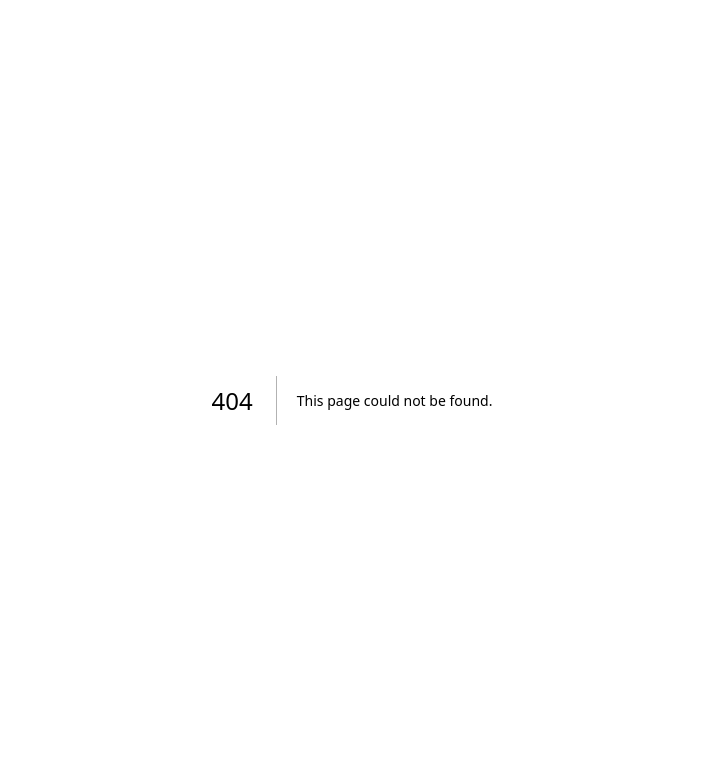
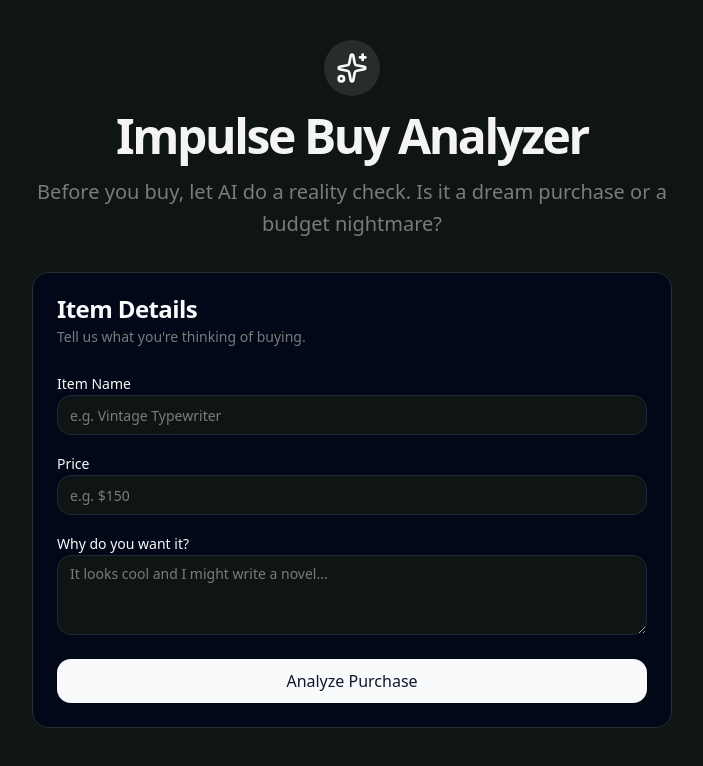
Before and after one commit to plmmzoe/moneyguard, a Next.js app: page /analyze in a window 1280 px wide. Before the commit this address had no page. Shown: the top 766 px of the page, without its empty margins (288-991 px from the left). Built offline with nearby package versions, Linux system fonts and the light colour scheme.

Commit message:
feat: add impulsive spending analyzer using Gemini AI

```diff
--- a/package.json
+++ b/package.json
@@ -24,6 +24,7 @@
     ]
   },
   "dependencies": {
+    "@google/generative-ai": "^0.24.1",
     "@paddle/paddle-js": "^1.6.1",
     "@paddle/paddle-node-sdk": "^3.5.0",
     "@radix-ui/react-accordion": "^1.2.12",
--- /dev/null
+++ b/src/app/analyze/page.tsx
@@ -0,0 +1,124 @@
+'use client';
+
+import { useState } from 'react';
+import { Button } from '@/components/ui/button';
+import { Input } from '@/components/ui/input';
+import { Label } from '@/components/ui/label';
+import { Card, CardContent, CardDescription, CardFooter, CardHeader, CardTitle } from '@/components/ui/card';
+import { Loader2, Sparkles, AlertTriangle, CheckCircle2 } from 'lucide-react';
+
+export default function AnalyzePage() {
+    const [loading, setLoading] = useState(false);
+    const [result, setResult] = useState<string | null>(null);
+
+    async function handleSubmit(event: React.FormEvent<HTMLFormElement>) {
+        event.preventDefault();
+        setLoading(true);
+        setResult(null);
+
+        const formData = new FormData(event.currentTarget);
+        const data = {
+            item: formData.get('item'),
+            price: formData.get('price'),
+            description: formData.get('description'),
+        };
+
+        try {
+            const response = await fetch('/api/analyze', {
+                method: 'POST',
+                headers: {
+                    'Content-Type': 'application/json',
+                },
+                body: JSON.stringify(data),
+            });
+
+            if (!response.ok) {
+                throw new Error('Analysis failed');
+            }
+
+            const json = await response.json();
+            setResult(json.analysis);
+        } catch (error) {
+            console.error(error);
+            setResult('Validation failed. Please try again.');
+        } finally {
+            setLoading(false);
+        }
+    }
+
+    return (
+        <div className="container mx-auto py-10 px-4 max-w-2xl">
+            <div className="flex flex-col items-center mb-8 space-y-4 text-center">
+                <div className="p-3 bg-primary/10 rounded-full">
+                    <Sparkles className="h-8 w-8 text-primary" />
+                </div>
+                <h1 className="text-3xl font-bold tracking-tighter sm:text-4xl md:text-5xl">
+                    Impulse Buy Analyzer
+                </h1>
+                <p className="text-muted-foreground max-w-[42rem] leading-normal sm:text-xl sm:leading-8">
+                    Before you buy, let AI do a reality check. Is it a dream purchase or a budget nightmare?
+                </p>
+            </div>
+
+            <div className="grid gap-6">
+                <Card className="w-full">
+                    <CardHeader>
+                        <CardTitle>Item Details</CardTitle>
+                        <CardDescription>
+                            Tell us what you're thinking of buying.
+                        </CardDescription>
+                    </CardHeader>
+                    <form onSubmit={handleSubmit}>
+                        <CardContent className="space-y-4">
+                            <div className="space-y-2">
+                                <Label htmlFor="item">Item Name</Label>
+                                <Input id="item" name="item" placeholder="e.g. Vintage Typewriter" required />
+                            </div>
+                            <div className="space-y-2">
+                                <Label htmlFor="price">Price</Label>
+                                <Input id="price" name="price" type="text" placeholder="e.g. $150" required />
+                            </div>
+                            <div className="space-y-2">
+                                <Label htmlFor="description">Why do you want it?</Label>
+                                <textarea
+                                    id="description"
+                                    name="description"
+                                    className="flex min-h-[80px] w-full rounded-md border border-input bg-background px-3 py-2 text-sm ring-offset-background placeholder:text-muted-foreground focus-visible:outline-hidden focus-visible:ring-2 focus-visible:ring-ring focus-visible:ring-offset-2 disabled:cursor-not-allowed disabled:opacity-50"
+                                    placeholder="It looks cool and I might write a novel..."
+                                />
+                            </div>
+                        </CardContent>
+                        <CardFooter>
+                            <Button type="submit" className="w-full" disabled={loading}>
+                                {loading ? (
+                                    <>
+                                        <Loader2 className="mr-2 h-4 w-4 animate-spin" />
+                                        Analyzing...
+                                    </>
+                                ) : (
+                                    'Analyze Purchase'
+                                )}
+                            </Button>
+                        </CardFooter>
+                    </form>
+                </Card>
+
+                {result && (
+                    <Card className="animate-in fade-in slide-in-from-bottom-4 duration-500 border-primary/50 bg-primary/5">
+                        <CardHeader>
+                            <CardTitle className="flex items-center gap-2">
+                                <Sparkles className="h-5 w-5 text-primary" />
+                                AI Verdict
+                            </CardTitle>
+                        </CardHeader>
+                        <CardContent>
+                            <div className="prose prose-sm dark:prose-invert max-w-none whitespace-pre-wrap">
+                                {result}
+                            </div>
+                        </CardContent>
+                    </Card>
+                )}
+            </div>
+        </div>
+    );
+}
--- /dev/null
+++ b/src/app/api/analyze/route.ts
@@ -0,0 +1,57 @@
+import { GoogleGenerativeAI } from '@google/generative-ai';
+import { NextResponse } from 'next/server';
+
+// Initialize Gemini
+// Note: It's important to keep the API key secure.
+// Do not hardcode it in client-side code.
+const apiKey = process.env.GEMINI_API_KEY;
+
+export async function POST(request: Request) {
+  try {
+    if (!apiKey) {
+      return NextResponse.json(
+        { error: 'GEMINI_API_KEY is not configured in the environment variables.' },
+        { status: 500 }
+      );
+    }
+
+    const { item, price, description } = await request.json();
+
+    if (!item || !price) {
+      return NextResponse.json(
+        { error: 'Item name and price are required.' },
+        { status: 400 }
+      );
+    }
+
+    const genAI = new GoogleGenerativeAI(apiKey);
+    const model = genAI.getGenerativeModel({ model: 'gemini-2.0-flash' });
+
+    const prompt = `
+      You are a financial advisor helping a user decide if they should buy an item.
+      Analyze the following potential purchase for impulsive spending:
+
+      Item: ${item}
+      Price: ${price}
+      Description/Reason for buying: ${description || 'No description provided'}
+
+      Provide a concise analysis.
+      1. Is this likely an impulsive buy? (Yes/No/Maybe)
+      2. Pros of buying.
+      3. Cons of buying.
+      4. A witty recommendation.
+    `;
+
+    const result = await model.generateContent(prompt);
+    const response = await result.response;
+    const text = response.text();
+
+    return NextResponse.json({ analysis: text });
+  } catch (error) {
+    console.error('Error analyzing spending:', error);
+    return NextResponse.json(
+      { error: 'Failed to analyze spending.' },
+      { status: 500 }
+    );
+  }
+}
```
Also changed, not shown: 1 other file (tests, documents, lock files or other folders).
